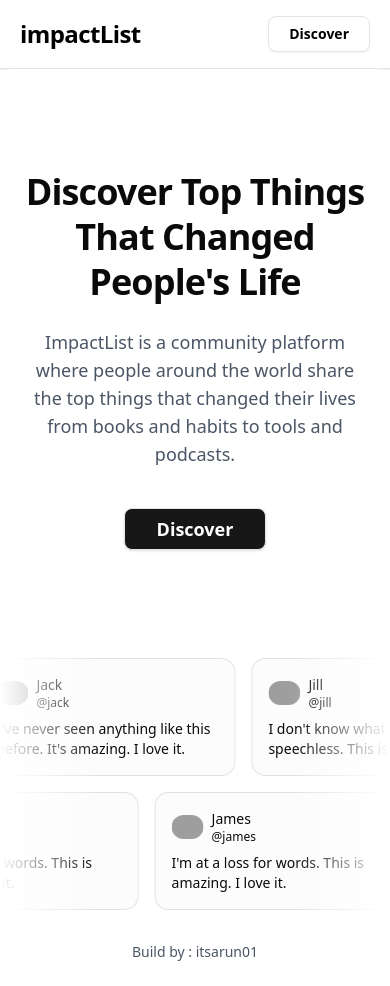
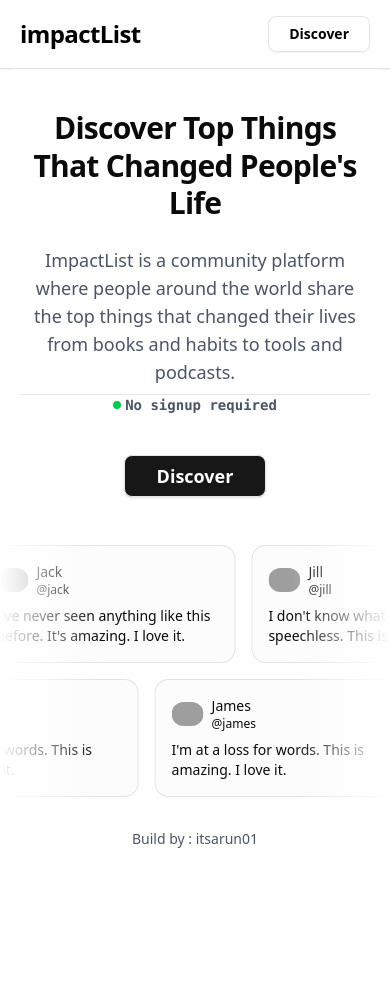
Before and after one commit to hiarun01/impactList, a React (Vite) app in the folder client/: page / in a window 390 px wide. After the commit the page ends 873 px from the top, so only its background shows below. Built offline with nearby package versions, Linux system fonts and the light colour scheme; no server answers; grey boxes are pictures that could not be loaded.

Commit message:
improve home page responsiveness

```diff
--- a/client/src/HeroSection.jsx
+++ b/client/src/HeroSection.jsx
@@ -4,9 +4,9 @@ import {Button} from "./components/ui/button";
 
 const HeroSection = () => {
   return (
-    <section className="container mx-auto px-5 py-25 md:py-10 text-center bg-white from-white via-gray-50 to-gray-100 rounded-xl ">
+    <section className="container mx-auto px-5 py-10 md:py-10 text-center bg-white from-white via-gray-50 to-gray-100 rounded-xl ">
       {/* Main heading */}
-      <h1 className="text-4xl md:text-6xl font-extrabold tracking-tight mb-6 max-w-3xl mx-auto leading-tight">
+      <h1 className="md:text-6xl text-3xl font-extrabold tracking-tight mb-6 max-w-3xl mx-auto leading-tight">
         Discover Top Things That Changed People's Life
       </h1>
       {/* Subtext */}
@@ -16,7 +16,15 @@ const HeroSection = () => {
           the top things that changed their lives from books and habits to tools
           and podcasts.
         </p>
+        <span className="flex justify-center items-center gap-1 border-t mt-2">
+          <span className="w-2 h-2 bg-green-500 rounded-full " />
+          <span className="font-bold font-mono text-sm">
+            {" "}
+            No signup required{" "}
+          </span>
+        </span>
       </div>
+
       {/* CTA buttons */}
       <div className="flex flex-col sm:flex-row justify-center items-center gap-4">
         <NavLink to="/dashboard">
--- a/client/src/MarqueeComponent.jsx
+++ b/client/src/MarqueeComponent.jsx
@@ -70,7 +70,7 @@ const ReviewCard = ({img, name, username, body}) => {
 
 export function MarqueeComponent() {
   return (
-    <div className="relative flex w-full flex-col items-center justify-center overflow-hidden lg:mb-10">
+    <div className="relative flex w-full flex-col items-center justify-center overflow-hidden lg:mb-10 ">
       <Marquee pauseOnHover className="[--duration:20s]">
         {firstRow.map((review) => (
           <ReviewCard key={review.username} {...review} />
```
